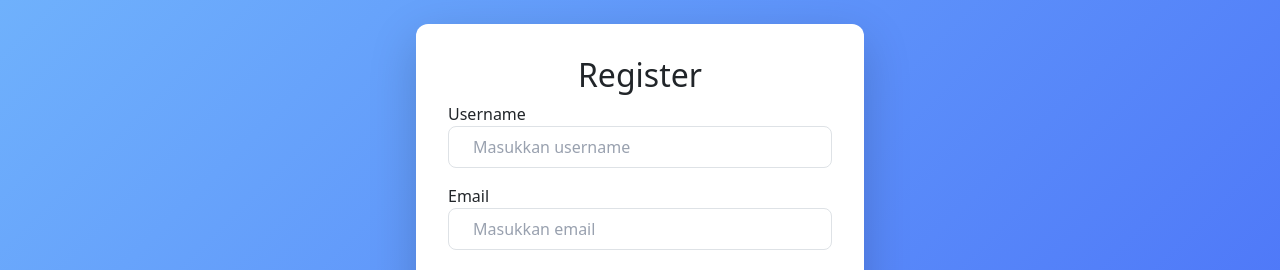
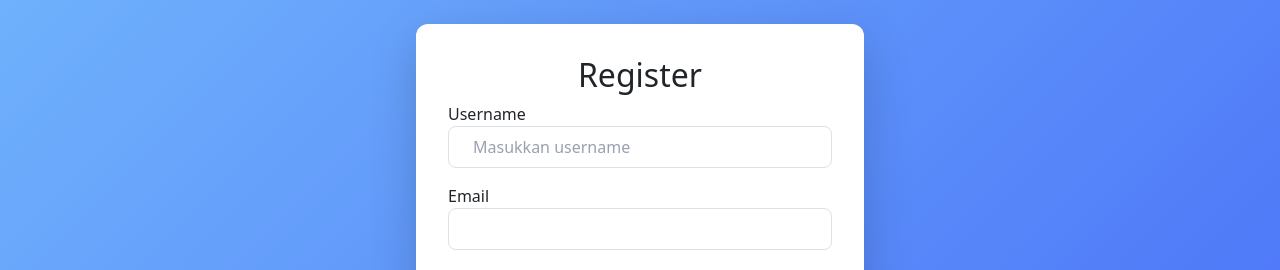
Before and after one commit to mithagresiaharahap241713057-droid/react-hooks-y-xxxx, a Next.js app: page /auth/register in a window 1280 px wide. Shown: the top 270 px of the page. Built offline with nearby package versions, Linux system fonts and the light colour scheme.

Commit message:
Update page.tsx
initial commit

```diff
--- a/src/app/auth/register/page.tsx
+++ b/src/app/auth/register/page.tsx
@@ -149,18 +149,24 @@ const RegisterPage = () => {
                 </div>
 
                 {/* EMAIL */}
-                <div>
+                <div className="relative">
                     <label>Email</label>
                     <input
-                        type="email"
-                        placeholder="Masukkan email"
-                        pattern=".+@(.*\.(com|net|co))"
-                        name="email"
-                        value={formData.email}
-                        onChange={handleChange}
-                        className="w-full px-4 py-2 border rounded-lg placeholder-gray-400"
+                    name="email"
+                    value={formData.email}
+                    onChange={handleChange}
+                    className="w-full px-4 py-2 border rounded-lg"
                     />
-                    {errors.email && <p className="text-red-500 text-sm">{errors.email}</p>}
+                    {/* 🔥 ERROR TEXT (yang lama tetap) */}
+                    {errors.email && (
+                        <p className="text-red-500 text-sm">{errors.email}</p>
+                        )}
+                    {/* 🔥 TOOLTIP CUSTOM */}
+                    {errors.email === "Format email tidak valid" && (
+                        <div className="absolute left-0 mt-1 bg-red-100 text-red-600 text-xs px-3 py-1 rounded shadow">
+                            Sertakan '@' pada alamat email dan domain (.com/.net/.co)
+                            </div>
+                        )}
                 </div>
 
                 {/* PHONE */}
```
